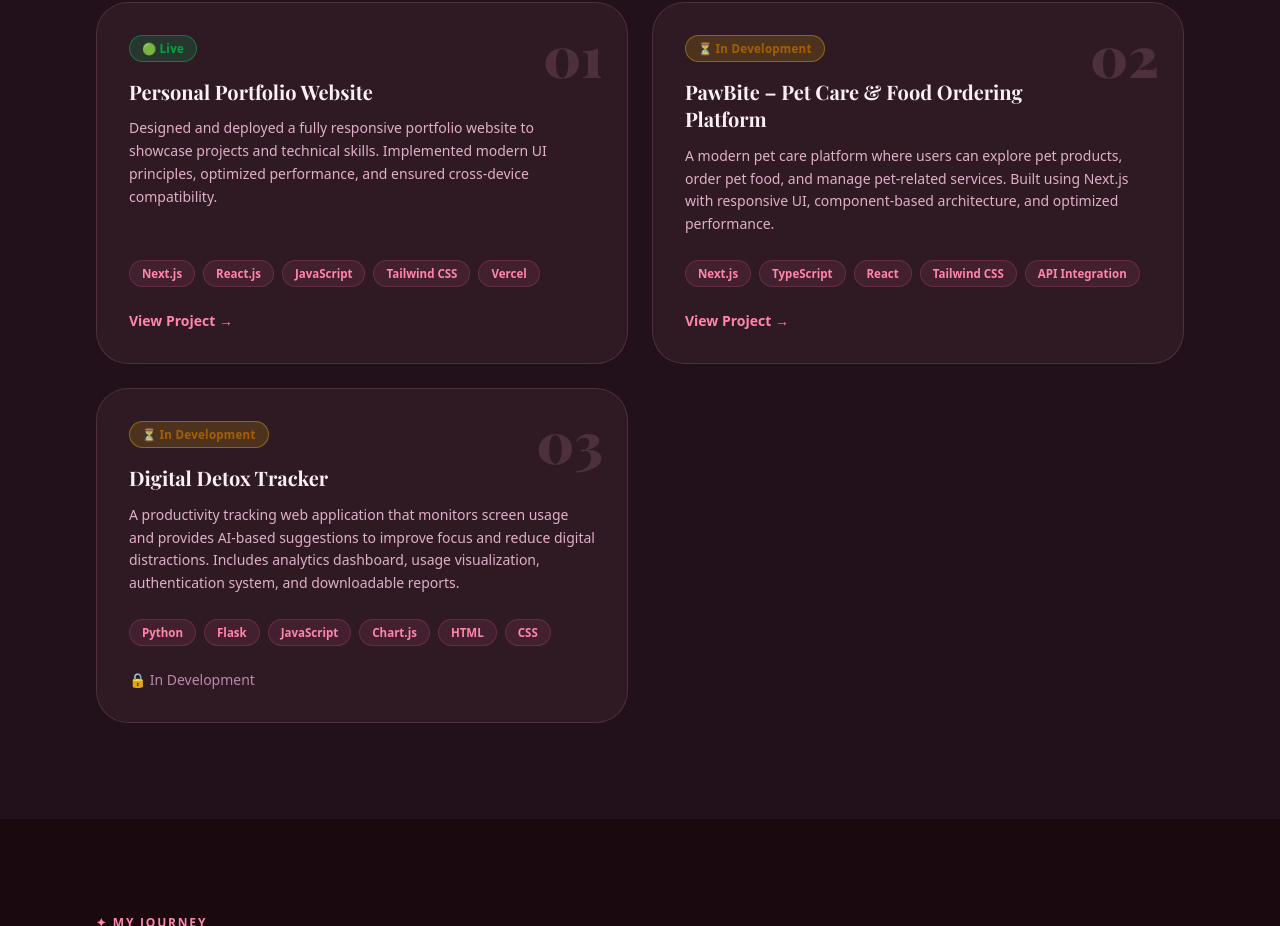
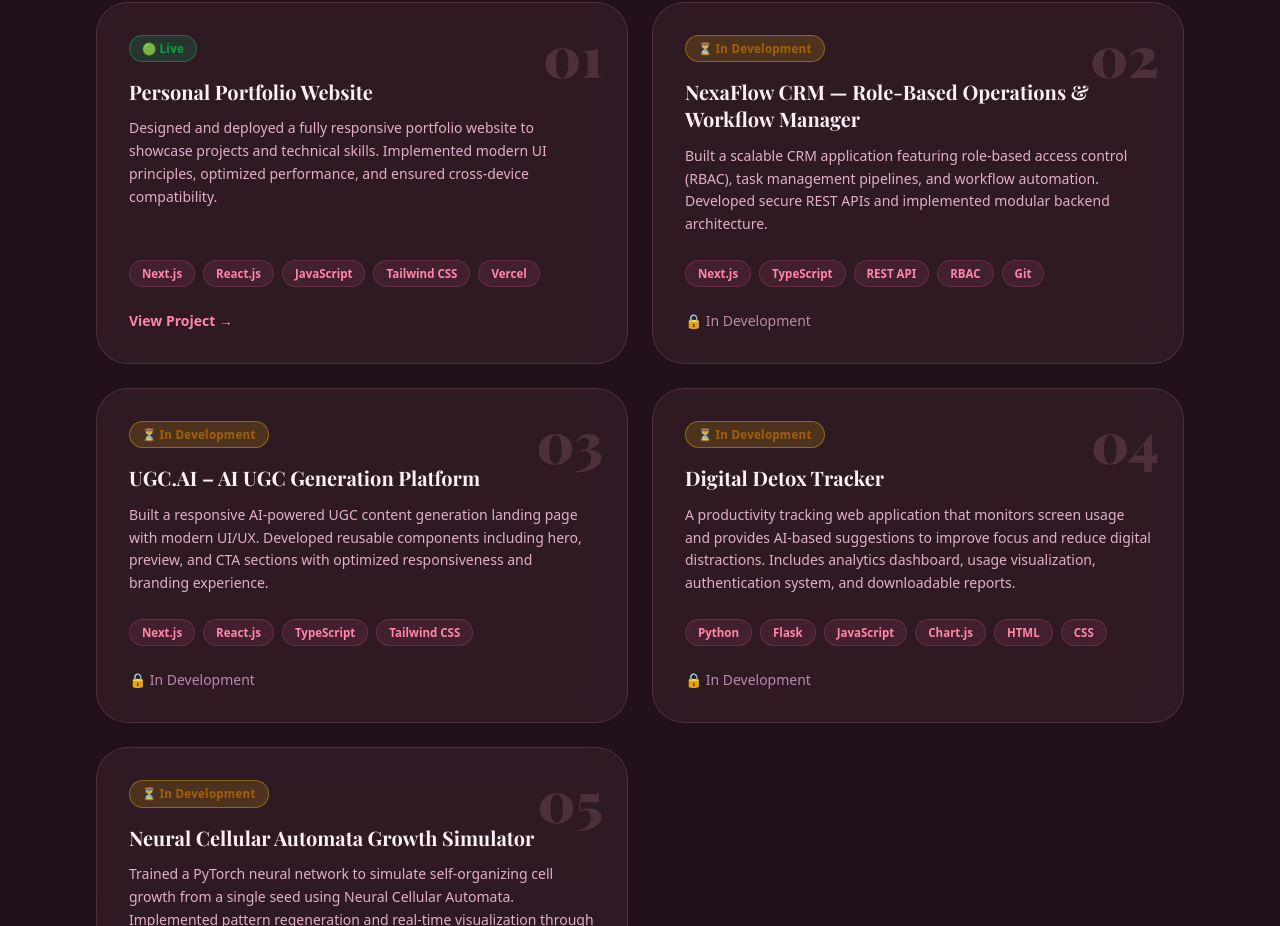
Before and after one commit to Nayan-Bera/pookie-portfolio, a Next.js app: page / in a window 1280 px wide. Shown: the part 1874-2800 px from the top of the page. Built offline with nearby package versions, Linux system fonts and the light colour scheme.

Commit message:
new project added

```diff
--- a/src/app/layout.tsx
+++ b/src/app/layout.tsx
@@ -1,3 +1,4 @@
+// import "./globals.css";
 import "./globals.css";
 import { Playfair_Display, DM_Sans } from "next/font/google";
 const playfair = Playfair_Display({
--- a/src/app/page.tsx
+++ b/src/app/page.tsx
@@ -8,7 +8,10 @@ import {
   HERO_CONTENT,
   PROJECTS,
   techs,
-} from "../constant/data";
+// } from "../constant/data";
+}
+// from "../constant/data";
+from "../../src/constant/data";
 
 // ─── Types ───────────────────────────────────────────────────────────────────
 type Theme = "dark" | "light";
--- a/src/constant/data.tsx
+++ b/src/constant/data.tsx
@@ -1,3 +1,80 @@
+// export const PROJECTS = [
+//   {
+//     title: "Personal Portfolio Website",
+//     description:
+//       "Designed and deployed a fully responsive portfolio website to showcase projects and technical skills. Implemented modern UI principles, optimized performance, and ensured cross-device compatibility.",
+//     technologies: [
+//       "Next.js",
+//       "React.js",
+//       "JavaScript",
+//       "Tailwind CSS",
+//       "Vercel",
+//     ],
+//     link: "https://sri-paul.vercel.app",
+//     status: "Live",
+//   },
+
+//   {
+//     title: "PawBite – Pet Care & Food Ordering Platform",
+//     description:
+//       "A modern pet care platform where users can explore pet products, order pet food, and manage pet-related services. Built using Next.js with responsive UI, component-based architecture, and optimized performance.",
+//     technologies: [
+//       "Next.js",
+//       "TypeScript",
+//       "React",
+//       "Tailwind CSS",
+//       "API Integration",
+//     ],
+//     link: "https://paw-next.vercel.app/",
+//     status: "In Development",
+//   },
+
+//   {
+//     title: "Digital Detox Tracker",
+//     description:
+//       "A productivity tracking web application that monitors screen usage and provides AI-based suggestions to improve focus and reduce digital distractions. Includes analytics dashboard, usage visualization, authentication system, and downloadable reports.",
+//     technologies: [
+//       "Python",
+//       "Flask",
+//       "JavaScript",
+//       "Chart.js",
+//       "HTML",
+//       "CSS",
+//     ],
+//     link: "",
+//     status: "In Development",
+//   },
+
+//   {
+//     title: "UGC.AI – AI UGC Generation Platform",
+//     description:
+//       "Built a responsive AI-powered UGC content generation landing page with modern UI/UX. Developed reusable components including hero, preview, and CTA sections with optimized responsiveness and branding experience.",
+//     technologies: [
+//       "Next.js",
+//       "React.js",
+//       "TypeScript",
+//       "Tailwind CSS",
+//     ],
+//     link: "",
+//     status: "In Development",
+//   },
+
+//   {
+//     title: "Neural Cellular Automata Growth Simulator",
+//     description:
+//       "Trained a PyTorch neural network to simulate self-organizing cell growth from a single seed using Neural Cellular Automata. Implemented pattern regeneration and real-time visualization through an interactive Streamlit dashboard.",
+//     technologies: [
+//       "Python",
+//       "PyTorch",
+//       "NumPy",
+//       "Streamlit",
+//     ],
+//     link: "",
+//     status: "In Development",
+//   },
+// ];
+
+
 
 import {
   FaGithub,
@@ -54,37 +131,6 @@ export const techs = [
 
 /* ================= PROJECTS ================= */
 
-// export const PROJECTS = [
-//   {
-//     title: "Personal Portfolio Website",
-//     description:
-//       "Designed and deployed a fully responsive portfolio website to showcase projects and technical skills. Implemented modern UI principles, optimized performance, and ensured cross-device compatibility.",
-//     technologies: [
-//       "Next.js",
-//       "React.js",
-//       "JavaScript",
-//       "Tailwind CSS",
-//       "Vercel",
-//     ],
-//     link: "https://sri-paul.vercel.app",
-//     status: "Live",
-//   },
-//   {
-//     title: "NexaFlow CRM — Role-Based Operations & Workflow Manager",
-//     description:
-//       "Built a scalable CRM application featuring role-based access control (RBAC), task management pipelines, and workflow automation. Developed secure REST APIs and implemented modular backend architecture.",
-//     technologies: [
-//       "Next.js",
-//       "TypeScript",
-//       "REST API",
-//       "RBAC",
-//       "Git",
-//     ],
-//     link: "",
-//     status: "Project Completed",
-//   },
-// ];
-
 export const PROJECTS = [
   {
     title: "Personal Portfolio Website",
@@ -100,19 +146,32 @@ export const PROJECTS = [
     link: "https://sri-paul.vercel.app",
     status: "Live",
   },
-
   {
-    title: "PawBite – Pet Care & Food Ordering Platform",
+    title: "NexaFlow CRM — Role-Based Operations & Workflow Manager",
     description:
-      "A modern pet care platform where users can explore pet products, order pet food, and manage pet-related services. Built using Next.js with responsive UI, component-based architecture, and optimized performance.",
+      "Built a scalable CRM application featuring role-based access control (RBAC), task management pipelines, and workflow automation. Developed secure REST APIs and implemented modular backend architecture.",
     technologies: [
       "Next.js",
       "TypeScript",
-      "React",
+      "REST API",
+      "RBAC",
+      "Git",
+    ],
+    link: "",
+    status: "Project Completed",
+  },
+
+  {
+    title: "UGC.AI – AI UGC Generation Platform",
+    description:
+      "Built a responsive AI-powered UGC content generation landing page with modern UI/UX. Developed reusable components including hero, preview, and CTA sections with optimized responsiveness and branding experience.",
+    technologies: [
+      "Next.js",
+      "React.js",
+      "TypeScript",
       "Tailwind CSS",
-      "API Integration",
     ],
-    link: "https://paw-next.vercel.app/",
+    link: "",
     status: "In Development",
   },
 
@@ -131,7 +190,96 @@ export const PROJECTS = [
     link: "",
     status: "🔒In Development",
   },
+
+  {
+    title: "Neural Cellular Automata Growth Simulator",
+    description:
+      "Trained a PyTorch neural network to simulate self-organizing cell growth from a single seed using Neural Cellular Automata. Implemented pattern regeneration and real-time visualization through an interactive Streamlit dashboard.",
+    technologies: [
+      "Python",
+      "PyTorch",
+      "NumPy",
+      "Streamlit",
+    ],
+    link: "",
+    status: "In Development",
+  },
 ];
+
+// export const PROJECTS = [
+//   {
+//     title: "Personal Portfolio Website",
+//     description:
+//       "Designed and deployed a fully responsive portfolio website to showcase projects and technical skills. Implemented modern UI principles, optimized performance, and ensured cross-device compatibility.",
+//     technologies: [
+//       "Next.js",
+//       "React.js",
+//       "JavaScript",
+//       "Tailwind CSS",
+//       "Vercel",
+//     ],
+//     link: "https://sri-paul.vercel.app",
+//     status: "Live",
+//   },
+
+//   {
+//     title: "PawBite – Pet Care & Food Ordering Platform",
+//     description:
+//       "A modern pet care platform where users can explore pet products, order pet food, and manage pet-related services. Built using Next.js with responsive UI, component-based architecture, and optimized performance.",
+//     technologies: [
+//       "Next.js",
+//       "TypeScript",
+//       "React",
+//       "Tailwind CSS",
+//       "API Integration",
+//     ],
+//     link: "https://paw-next.vercel.app/",
+//     status: "In Development",
+//   },
+
+//   {
+//     title: "Digital Detox Tracker",
+//     description:
+//       "A productivity tracking web application that monitors screen usage and provides AI-based suggestions to improve focus and reduce digital distractions. Includes analytics dashboard, usage visualization, authentication system, and downloadable reports.",
+//     technologies: [
+//       "Python",
+//       "Flask",
+//       "JavaScript",
+//       "Chart.js",
+//       "HTML",
+//       "CSS",
+//     ],
+//     link: "",
+//     status: "🔒In Development",
+//   },
+//   {
+//     title: "UGC.AI – AI UGC Generation Platform",
+//     description:
+//       "Built a responsive AI-powered UGC content generation landing page with modern UI/UX. Developed reusable components including hero, preview, and CTA sections with optimized responsiveness and branding experience.",
+//     technologies: [
+//       "Next.js",
+//       "React.js",
+//       "TypeScript",
+//       "Tailwind CSS",
+//     ],
+//     link: "",
+//     status: "In Development",
+//   },
+
+//   {
+//     title: "Neural Cellular Automata Growth Simulator",
+//     description:
+//       "Trained a PyTorch neural network to simulate self-organizing cell growth from a single seed using Neural Cellular Automata. Implemented pattern regeneration and real-time visualization through an interactive Streamlit dashboard.",
+//     technologies: [
+//       "Python",
+//       "PyTorch",
+//       "NumPy",
+//       "Streamlit",
+//     ],
+//     link: "",
+//     status: "In Development",
+//   },
+// ];
 
 /* ================= EXPERIENCE ================= */
 
```
Lines whose indentation alone changed are shown as unchanged.
